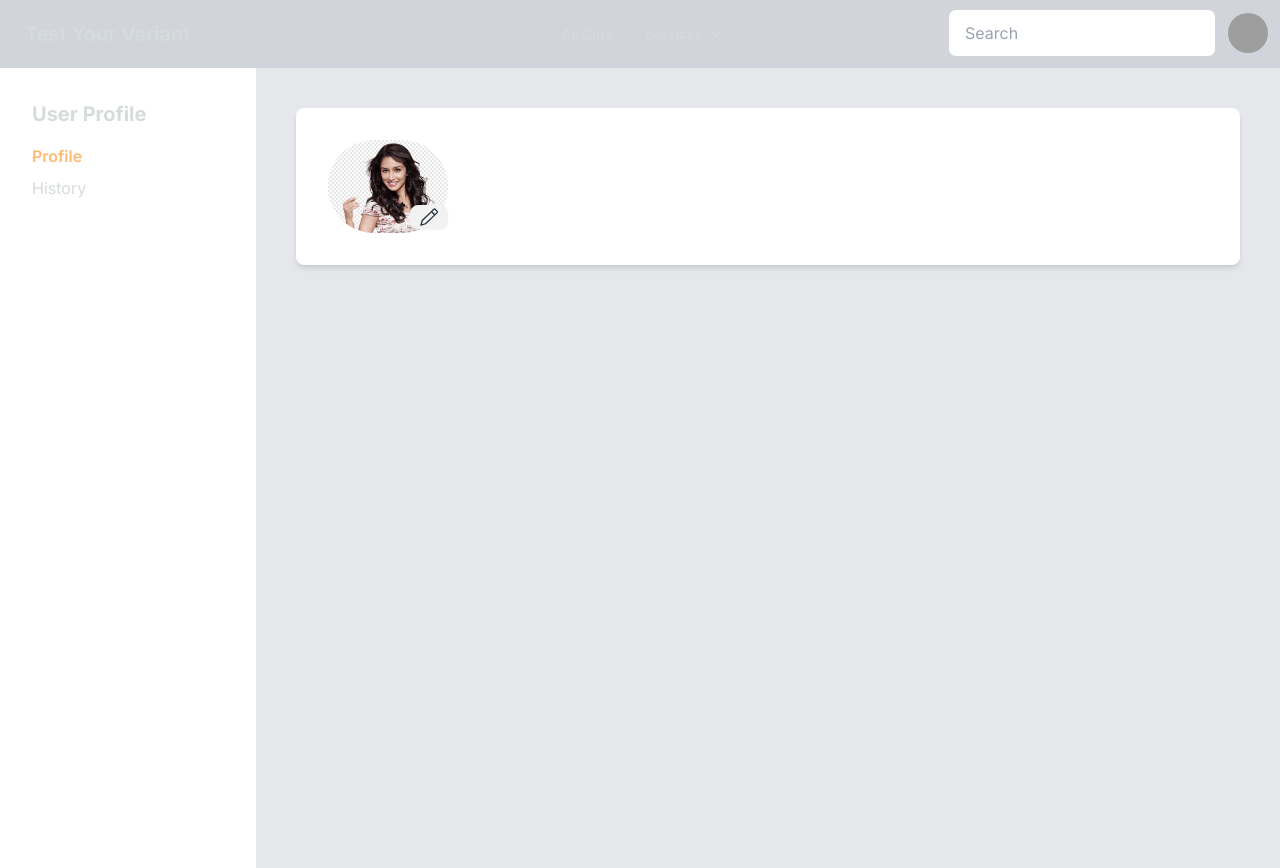
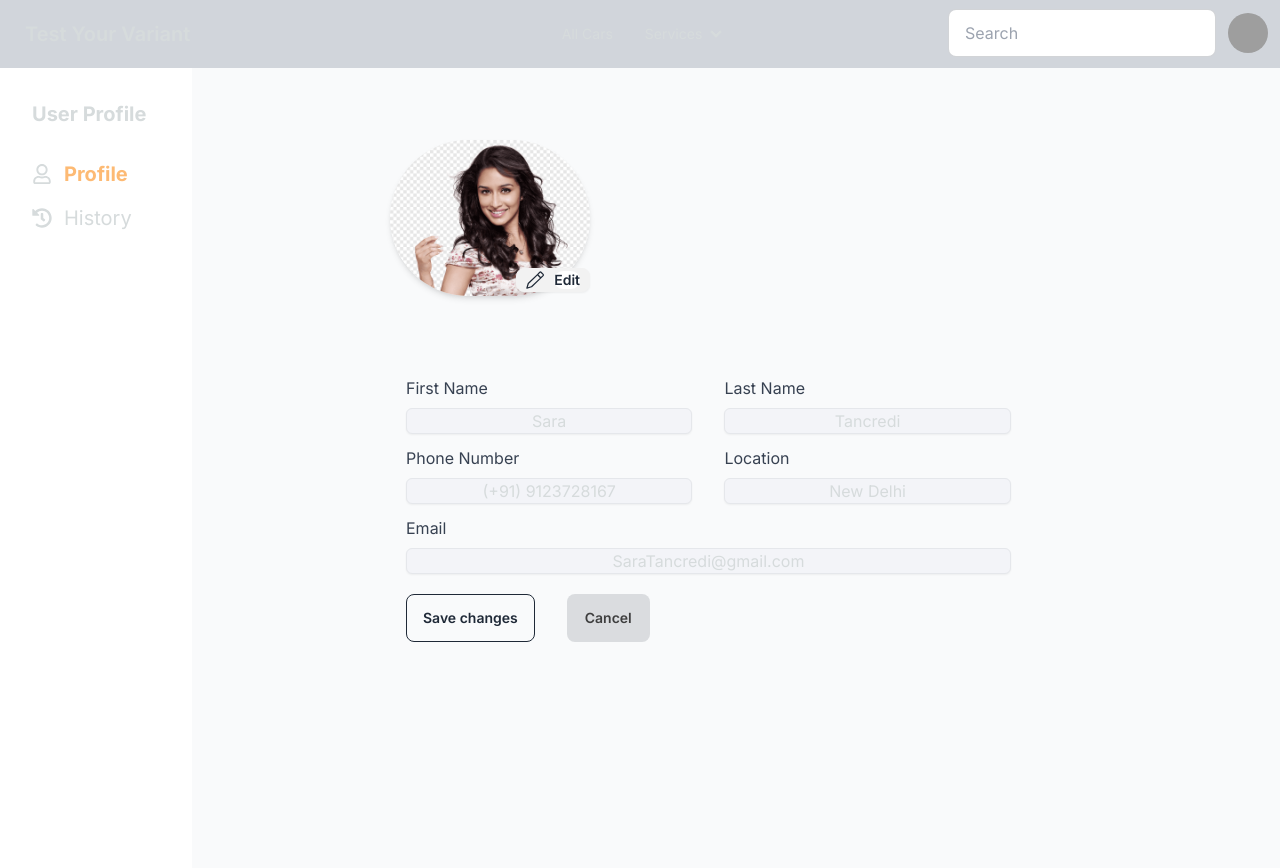
Before and after one commit to Chinmay019/test-your-variant, a Next.js app: page /profile in a window 1280 px wide. Built offline with nearby package versions, Linux system fonts and the light colour scheme; grey boxes are pictures that could not be loaded.

Commit message:
added css changes for profile page

```diff
--- a/src/app/globals.css
+++ b/src/app/globals.css
@@ -28,3 +28,8 @@ body {
     text-wrap: balance;
   }
 }
+
+input {
+  color: rgb(var(--background-start-rgb));
+  background-color: rgb(243 244 248);
+}
--- a/src/app/profile/page.tsx
+++ b/src/app/profile/page.tsx
@@ -3,8 +3,8 @@
 import { useState } from "react";
 import Image from "next/image";
 import profilePic from "./sk.png"
-import { TbPhotoEdit } from "react-icons/tb";
 import { GoPencil } from "react-icons/go";
+import { FaHistory, FaRegUser } from "react-icons/fa";
 import "./styles.css";
 
 const ProfilePage = () => {
@@ -16,11 +16,17 @@ const ProfilePage = () => {
         location: 'New Delhi'
     });
 
-    let saveChangesBtnClass = `btn btn-outline btn-success`;
+    const [buttonState, setButtonState] = useState({
+        saveChangesBtnClass: `btn btn-outline`,
+        cancelDisabled: true,
+        cancelButtonClass: `cursor-not-allowed`
+    })
 
     const handleChange = (e: any) => {
         const { name, value } = e.target;
+        console.log("handling change for ", name, value)
         setFormData({ ...formData, [name]: value });
+        setButtonState({ ...buttonState, cancelDisabled: false, saveChangesBtnClass: `btn btn-accent` });
     };
 
     const saveDate = () => {
@@ -28,40 +34,126 @@ const ProfilePage = () => {
         console.log("saving data")
     }
 
+    const cancelChanges = () => {
+        if (!buttonState.cancelDisabled) {
+            if (window.confirm("are you sure you want to clear your changes?")) {
+                setFormData({
+                    firstName: 'Sara',
+                    lastName: 'Tancredi',
+                    email: 'SaraTancredi@gmail.com',
+                    phoneNumber: '(+91) 9123728167',
+                    location: 'New Delhi'
+                })
+                setButtonState({ ...buttonState, cancelDisabled: true, saveChangesBtnClass: `btn btn-outline` });
+            }
+        }
+    }
+
     return (
-        <div className="flex min-h-screen bg-gray-200">
+        <div className="flex min-h-screen bg-gray-50">
             {/* Sidebar */ }
-            <div className="bg-white w-[20%] p-8">
-                <h2 className="text-xl font-bold mb-4">User Profile</h2>
+            <div className="bg-white w-[15%] p-8">
+                <h2 className="text-xl font-bold mb-8">User Profile</h2>
                 <ul>
-                    <li className="mb-2 text-orange-300 font-semibold">Profile</li>
-                    <li className="mb-2">History</li>
+                    <li className="flex items-center gap-3 mt-4 text-xl font-bold cursor-pointer">
+                        <span> <FaRegUser /></span>
+                        <span className="text-orange-300">Profile</span>
+                    </li>
+                    <li className="flex items-center gap-3 mt-4 cursor-pointer text-xl">
+                        <span> <FaHistory /> </span>
+                        <span>History</span>
+                    </li>
                 </ul>
             </div>
 
+            <div className="flex-1 p-10">
+                <div className="container block m-auto w-[75%]">
                     {/* Profile Form */ }
-            <div className="flex-1 p-10">
-                <div className="bg-white rounded-lg p-8 shadow-md">
-                    <div className="relative w-[120px]">
+                    <div className="avatar-container rounded-lg p-8">
+                        <div className="relative w-[200px]">
                             <Image
                                 src={ profilePic }
                                 alt="Profile Picture"
-                            width={ 120 }
-                            height={ 120 }
-                            className="rounded-full"
+                                width={ 200 }
+                                height={ 200 }
+                                className="avatar avatar-group rounded-full shadow-md"
                             />
+
                             <div className="absolute bottom-0 right-0">
                                 <button className="btn btn-xs text-xl text-bg-light rounded-lg">
-                                <span className="">
-                                    {/* <TbPhotoEdit /> */}
+                                    {/* <TbPhotoEdit /> */ }
                                     <GoPencil />
-                                </span>
+                                    <span className="badge p-0">Edit</span>
                                 </button>
                             </div>
                         </div>
                     </div>
+
+
+                    {/* Form Control */ }
+                    <div className="m-12 relative w-[80%]">
+                        <div className="container grid grid-cols-2 gap-x-8 gap-y-3">
+                            <div>
+                                <label className="block text-gray-700"> First Name </label>
+                                <input
+                                    type="text"
+                                    value={ formData.firstName }
+                                    name="firstNme"
+                                    onChange={ handleChange }
+                                    className="block rounded-md mt-2 w-full text-center border border-gray-200 shadow-sm" />
+                            </div>
+                            <div>
+                                <label className="block text-gray-700">Last Name</label>
+                                <input
+                                    type="text"
+                                    value={ formData.lastName }
+                                    name="lastName"
+                                    onChange={ handleChange }
+                                    className="block rounded-md mt-2 w-full text-center border border-gray-200 shadow-sm" />
+                            </div>
+                            <div>
+                                <label className="block text-gray-700">Phone Number</label>
+                                <input
+                                    type="text"
+                                    value={ formData.phoneNumber }
+                                    name="phoneNumber"
+                                    onChange={ handleChange }
+                                    className="block rounded-md mt-2 w-full border text-center border-gray-200 shadow-sm" />
+                            </div>
+                            <div>
+                                <label className="block text-gray-700">Location</label>
+                                <input
+                                    type="text"
+                                    value={ formData.location }
+                                    name="location"
+                                    onChange={ handleChange }
+                                    className="block rounded-md mt-2 w-full border text-center border-gray-200 shadow-sm" />
+                            </div>
+                            <div className="col-span-2">
+                                <label className="block text-gray-700">Email</label>
+                                <input
+                                    type="email"
+                                    value={ formData.email }
+                                    name="email"
+                                    onChange={ handleChange }
+                                    className="block rounded-md mt-2 w-full border text-center border-gray-200 shadow-sm" />
+                            </div>
+                        </div>
+                        <div className="button-container mt-5 gap-4">
+                            <button className={ `${buttonState.saveChangesBtnClass} mr-4 ` }>
+                                Save changes
+                            </button>
+                            <button
+                                onClick={ cancelChanges }
+                                className={ `disabled:opacity-75 disabled:text-black disabled:cursor-not-allowed disabled:pointer-events-auto disabled:hover:text-black btn btn-ghost border-2 border-slate-100 ml-4` }
+                                disabled={ buttonState.cancelDisabled }>
+                                Cancel
+                            </button>
                         </div>
 
+                    </div>
+                </div>
+            </div>
         </div>
     )
 
```
Lines whose indentation alone changed are shown as unchanged.
